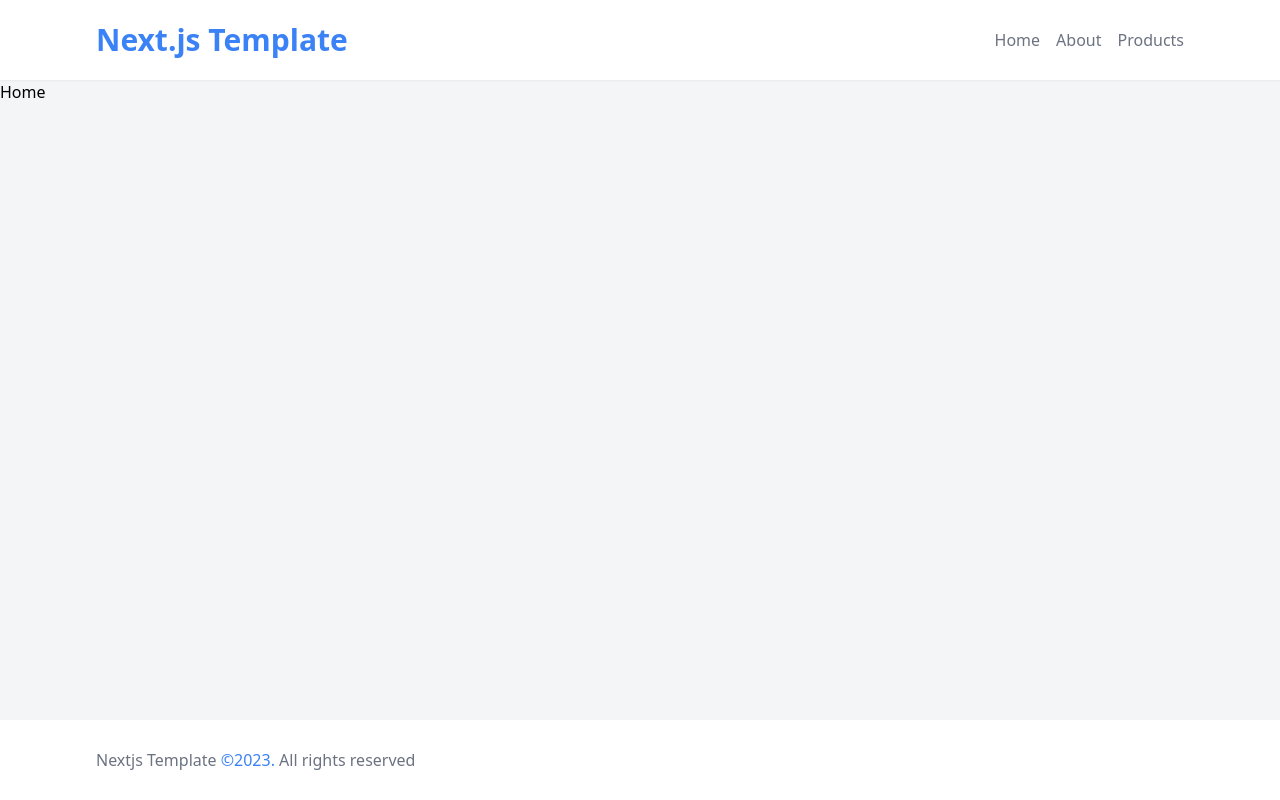
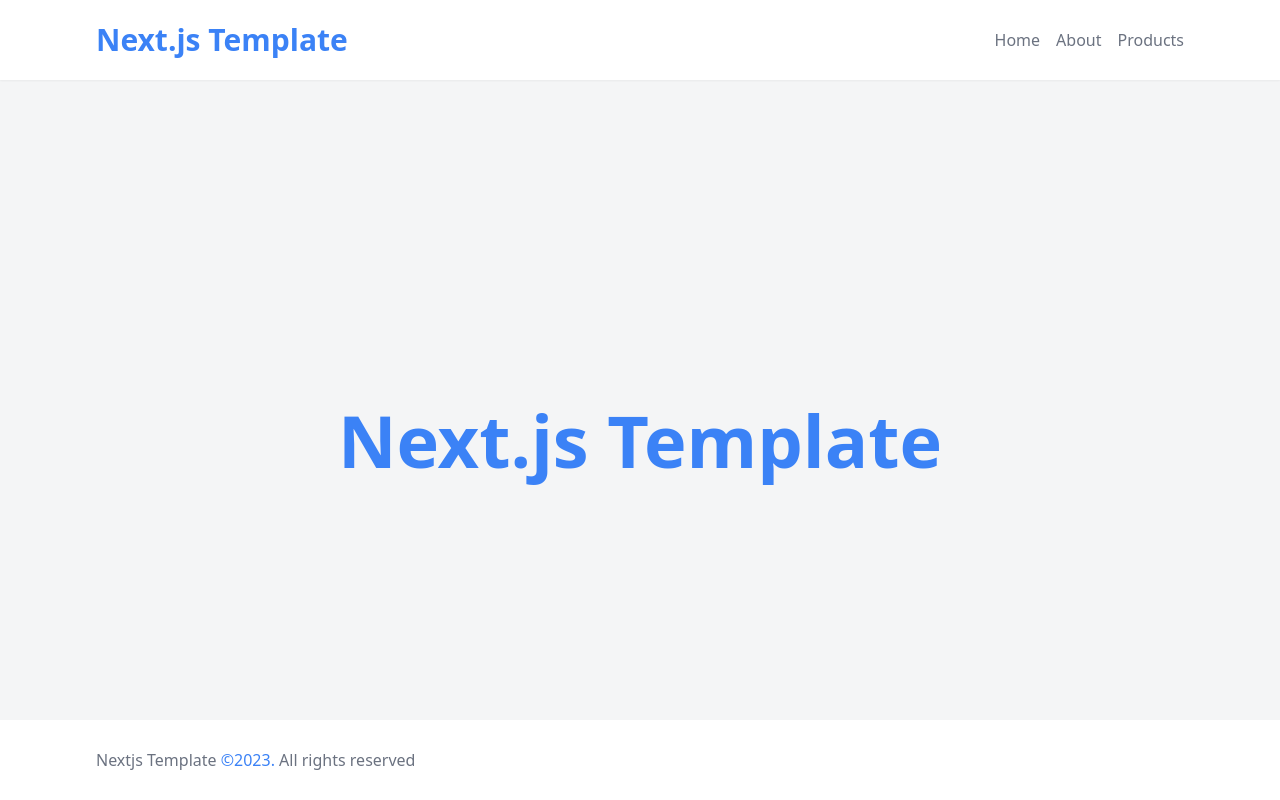
Before and after one commit to ErysCode7/nextjs-template, a Next.js app: page / in a window 1280 px wide. Built offline with nearby package versions, Linux system fonts and the light colour scheme.

Commit message:
enhancement(6): enhance page routes

```diff
--- a/src/pages/about.tsx
+++ b/src/pages/about.tsx
@@ -3,7 +3,13 @@ import type { NextPage } from "next";
 type Props = {};
 
 const About: NextPage<Props> = () => {
-  return <div>About</div>;
+  return (
+    <div className="flex gap-2 md:gap-3 lg:gap-5 items-center justify-center h-[calc(100vh_-_80px)]">
+      <h2 className="text-2xl sm:text-3xl md:text-5xl lg:text-7xl font-bold text-blue-500">
+        About Page
+      </h2>
+    </div>
+  );
 };
 
 export default About;
--- a/src/pages/index.tsx
+++ b/src/pages/index.tsx
@@ -3,7 +3,13 @@ import type { NextPage } from "next";
 type Props = {};
 
 const Home: NextPage<Props> = () => {
-  return <div>Home</div>;
+  return (
+    <div className="flex gap-2 md:gap-3 lg:gap-5 items-center justify-center h-[calc(100vh_-_80px)]">
+      <h1 className="text-2xl sm:text-3xl md:text-5xl lg:text-7xl font-bold text-blue-500">
+        Next.js Template
+      </h1>
+    </div>
+  );
 };
 
 export default Home;
```
